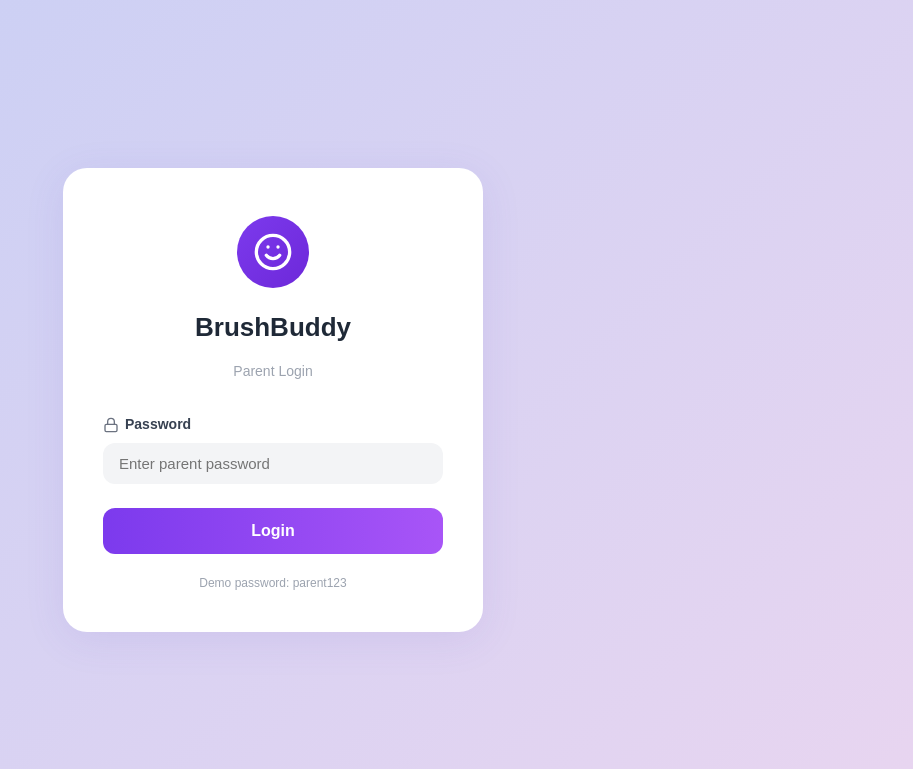
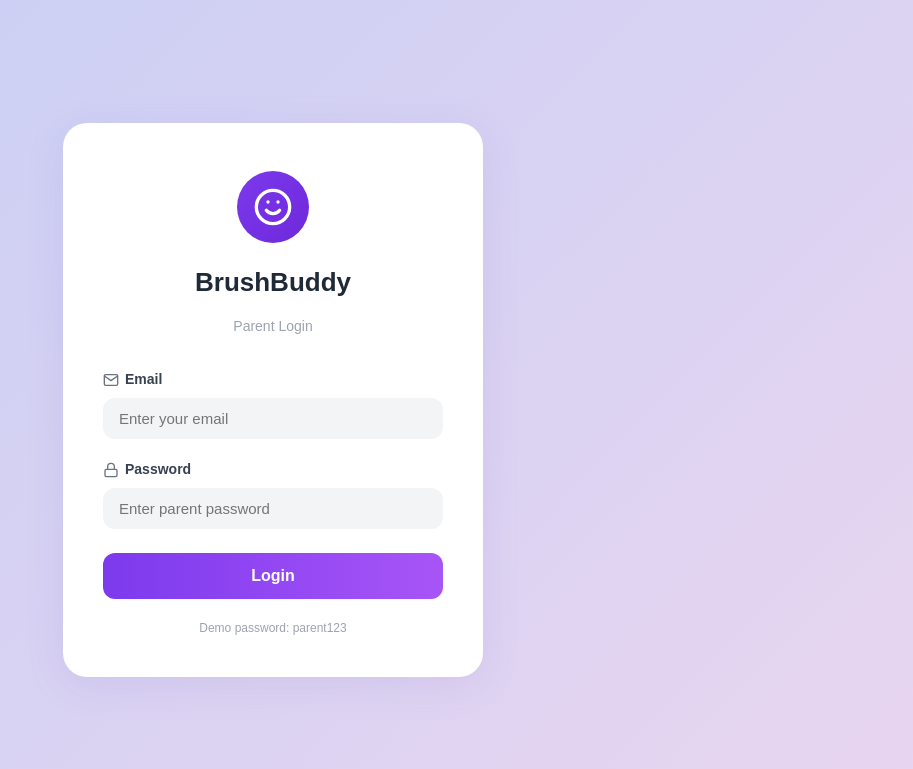
Before and after one commit to matildajgood/IM4_BrushBuddy, a PHP site: page /login.html in a window 1280 px wide. Shown: the top 769 px of the page, without its empty margins (367-1280 px from the left). Run offline with PHP 8.4, Linux system fonts and the light colour scheme.

Commit message:
Login anpassungen 1

```diff
--- a/css/style.css
+++ b/css/style.css
@@ -74,6 +74,7 @@ body {
   color: #6b7280;
 }
 
+.login-field input[type="email"],
 .login-field input[type="password"] {
   width: 100%;
   padding: 12px 16px;
@@ -86,6 +87,7 @@ body {
   transition: box-shadow 0.2s;
 }
 
+.login-field input[type="email"]:focus,
 .login-field input[type="password"]:focus {
   box-shadow: 0 0 0 3px rgba(124, 58, 237, 0.2);
 }
--- a/js/login.js
+++ b/js/login.js
@@ -2,6 +2,7 @@
 document.getElementById("loginForm").addEventListener("submit", async (e) => {
   e.preventDefault();
 
+  const email = document.getElementById("email").value.trim();
   const password = document.getElementById("password").value.trim();
   const errorEl = document.getElementById("loginError");
   errorEl.classList.add("hidden");
@@ -11,7 +12,7 @@ document.getElementById("loginForm").addEventListener("submit", async (e) => {
       method: "POST",
       credentials: "include",
       headers: { "Content-Type": "application/json" },
-      body: JSON.stringify({ password }),
+      body: JSON.stringify({ email, password }),
     });
     const result = await response.json();
 
--- a/login.html
+++ b/login.html
@@ -23,6 +23,22 @@
         <div class="login-field">
           <label class="login-label">
             <svg xmlns="http://www.w3.org/2000/svg" width="16" height="16" viewBox="0 0 24 24" fill="none" stroke="currentColor" stroke-width="2" stroke-linecap="round" stroke-linejoin="round">
+              <path d="M4 4h16c1.1 0 2 .9 2 2v12c0 1.1-.9 2-2 2H4c-1.1 0-2-.9-2-2V6c0-1.1.9-2 2-2z"/>
+              <polyline points="22,6 12,13 2,6"/>
+            </svg>
+            Email
+          </label>
+          <input
+            type="email"
+            id="email"
+            placeholder="Enter your email"
+            required
+          />
+        </div>
+
+        <div class="login-field">
+          <label class="login-label">
+            <svg xmlns="http://www.w3.org/2000/svg" width="16" height="16" viewBox="0 0 24 24" fill="none" stroke="currentColor" stroke-width="2" stroke-linecap="round" stroke-linejoin="round">
               <rect x="3" y="11" width="18" height="11" rx="2" ry="2"/>
               <path d="M7 11V7a5 5 0 0 1 10 0v4"/>
             </svg>
@@ -37,7 +53,7 @@
         </div>
 
         <div id="loginError" class="login-error hidden">
-          Incorrect password. Please try again.
+          Incorrect email or password. Please try again.
         </div>
 
         <button type="submit" class="login-btn">Login</button>
```
Also changed, not shown: api/login.php (+12 -18 lines).
